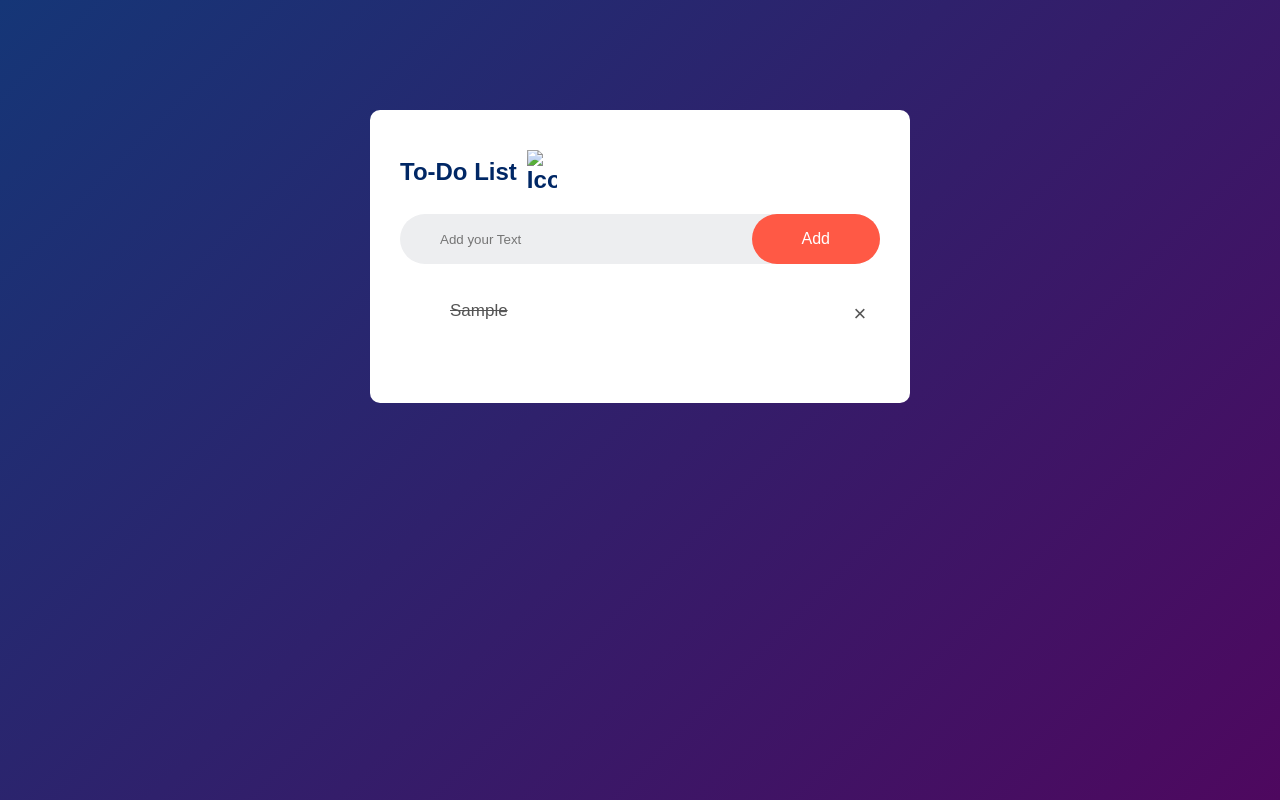
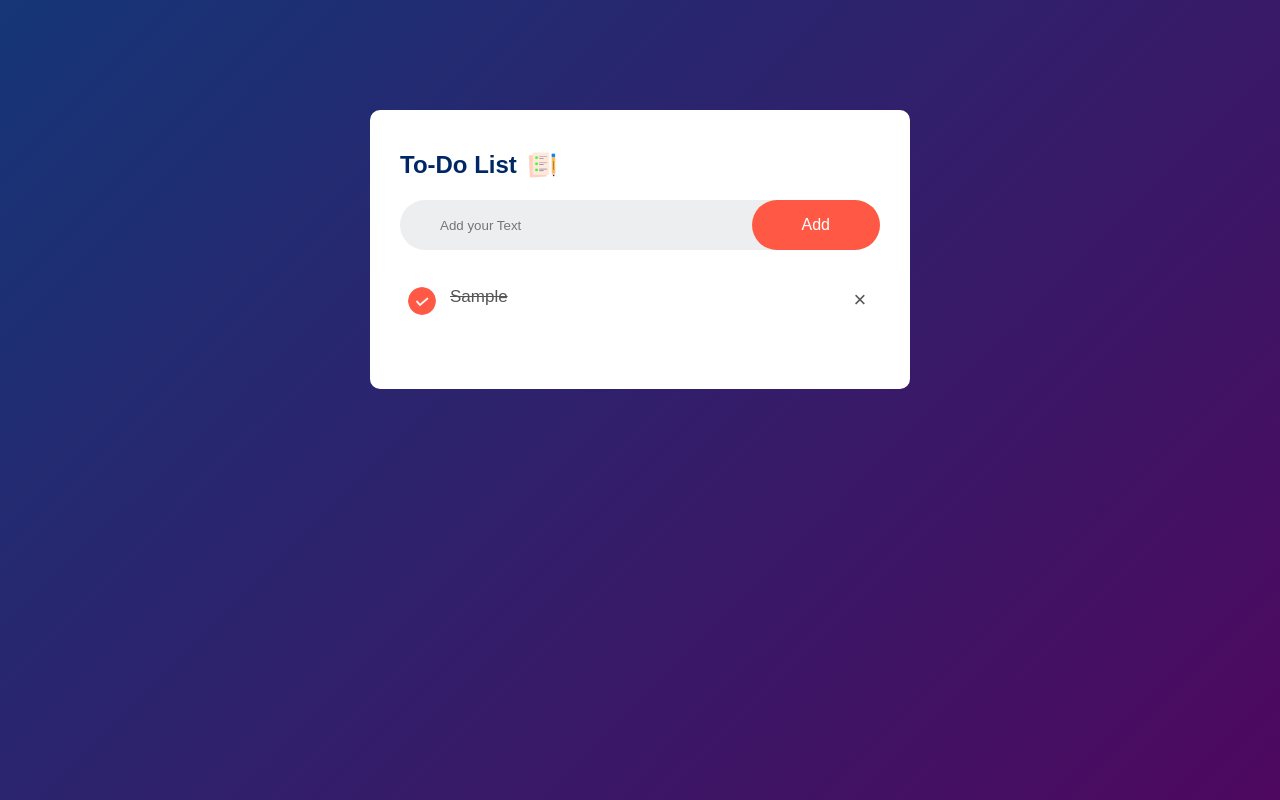
Before and after one commit to sage1724/ToDo-List, a plain HTML site: page index.html in a window 1280 px wide. Both pictures are taken after typing "Sample" into the empty fields and a click on the button "Add". Drawn offline with Linux system fonts and the light colour scheme.

Commit message:
Fixed the checked icon bug

```diff
--- a/index.html
+++ b/index.html
@@ -9,7 +9,7 @@
 <body>
     <div class="container">
         <div class="todo-app">
-            <h2>To-Do List <img src="./To-Do-Img/images/icon.png" alt="Icon"></h2>
+            <h2>To-Do List <img src="./images/icon.png" alt="Icon"></h2>
             <div class="row">
                 <input type="text" id="input-box" placeholder="Add your Text">
                 <button onclick="addTask()">Add</button>
--- a/style.css
+++ b/style.css
@@ -79,23 +79,24 @@ ul li::before {
     height: 28px;
     width: 28px;
     border-radius: 50%;
-    background: url(To-Do-Img/images/checked.png);
+    background: url(images/unchecked.png);
     background-size: cover;
     top: 12px;
     left: 8px;
 
 }
 
-ul li.checked::before{
-    background: url(To-Do-Img/images/checkmark.png);
-}
+
 
 ul li.checked {
     color: #555;
     text-decoration: line-through;
 }
 
-
+ul li.checked::before{
+    background: url(images/checked.png);
+    background-size: cover;
+}
 
 ul li span{
     position: absolute;
```
